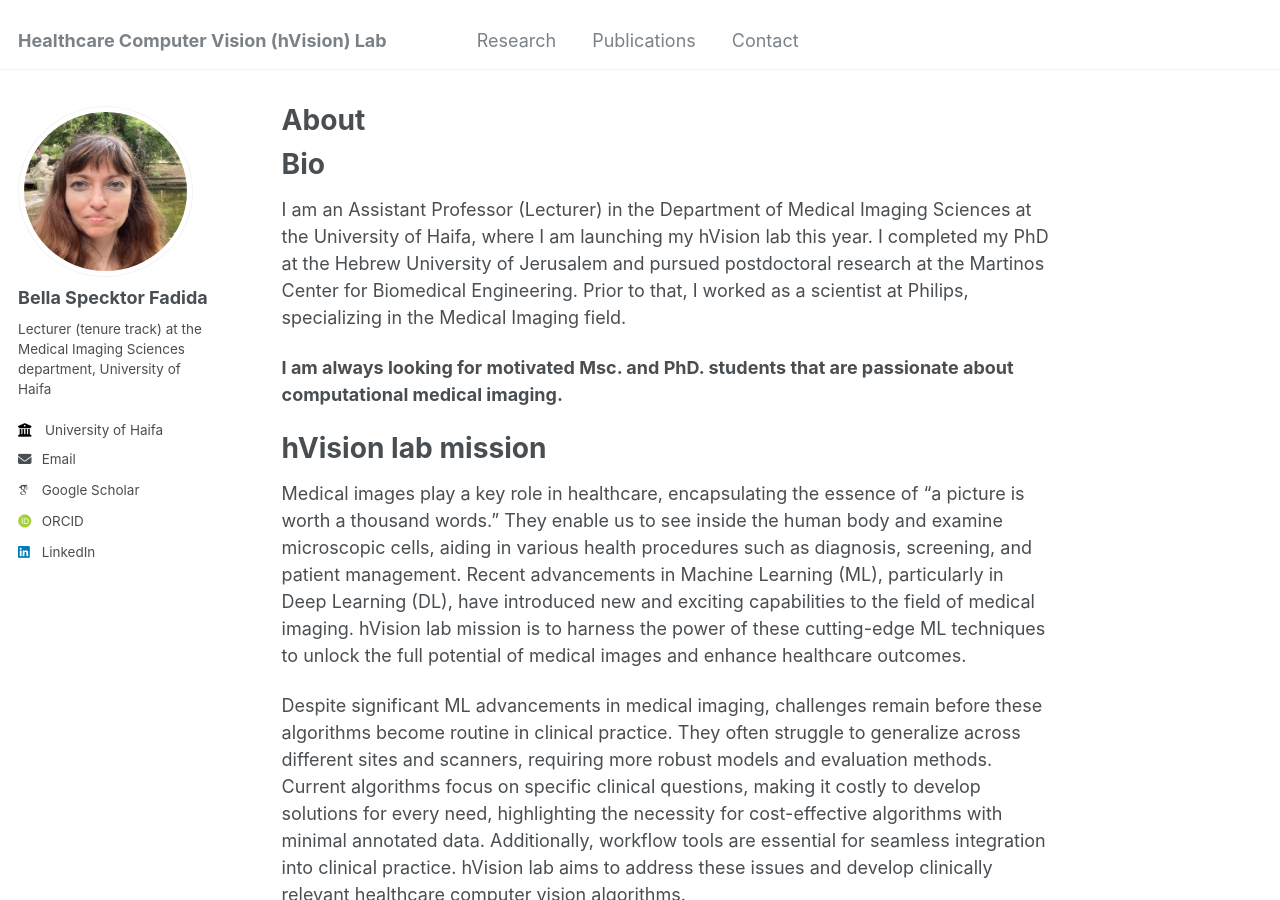
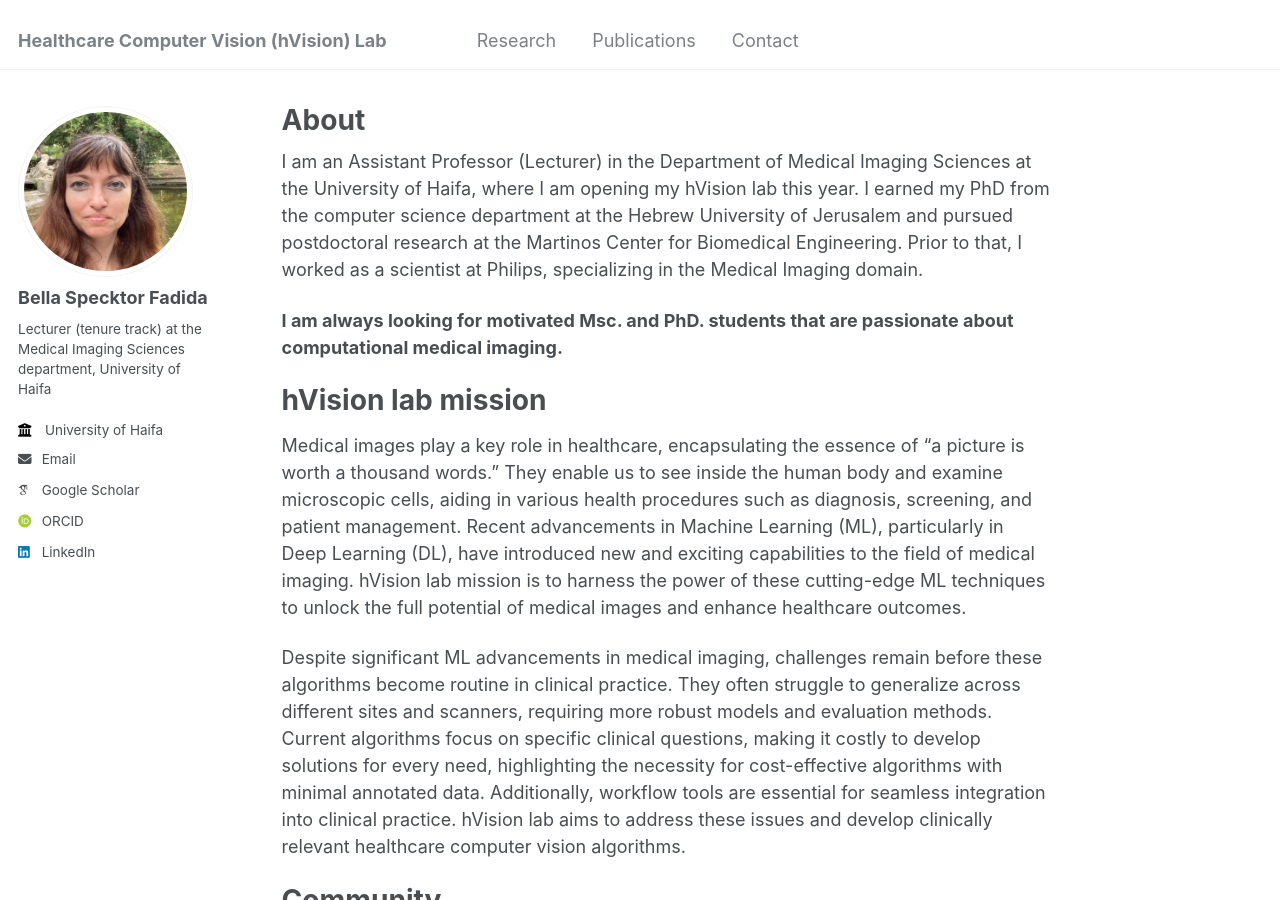
Before and after one commit to Bella31/bella31.github.io, a Jekyll site: the page built from _pages/about.md, in a window 1280 px wide and 900 px high. Built offline with Jekyll 4.4.1, drawn with Linux system fonts in a browser that asks for light colours; some web fonts are replaced.

Commit message:
small changes

```diff
--- a/_pages/about.md
+++ b/_pages/about.md
@@ -7,9 +7,7 @@ redirect_from:
   - /about.html
 ---
 
-Bio
-======
-I am an Assistant Professor (Lecturer) in the Department of Medical Imaging Sciences at the University of Haifa, where I am launching my hVision lab this year. I completed my PhD at the Hebrew University of Jerusalem and pursued postdoctoral research at the Martinos Center for Biomedical Engineering. Prior to that, I worked as a scientist at Philips, specializing in the Medical Imaging field.
+I am an Assistant Professor (Lecturer) in the Department of Medical Imaging Sciences at the University of Haifa, where I am opening my hVision lab this year. I earned my PhD from the computer science department at the Hebrew University of Jerusalem and pursued postdoctoral research at the Martinos Center for Biomedical Engineering. Prior to that, I worked as a scientist at Philips, specializing in the Medical Imaging domain.
 
 **I am always looking for motivated Msc. and PhD. students that are passionate about computational medical imaging.**
 
```
